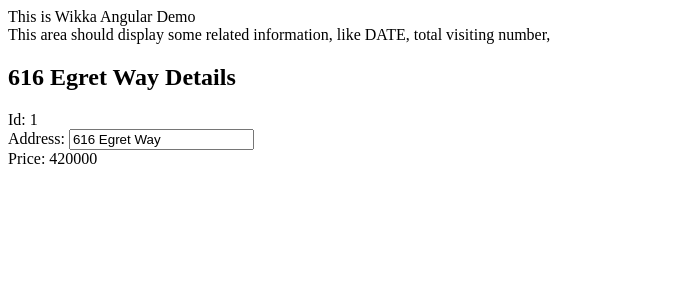
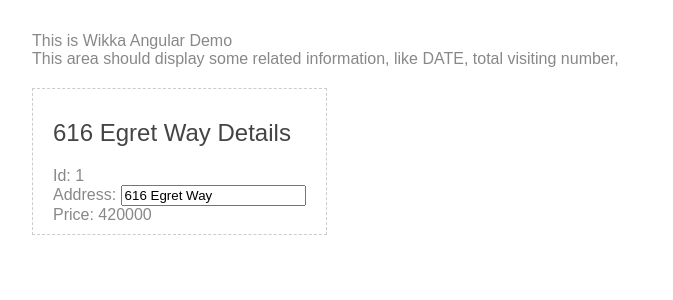
Before and after one commit to wikka9088/Angular-demo-wikka, an Angular app in the folder angular-demo-wikka/: page / in a window 1280 px wide. Shown: the top 300 px of the page, without its empty margins (0-673 px from the left). Built offline with nearby package versions, Linux system fonts and the light colour scheme.

Commit message:
css update

```diff
--- a/angular-demo-wikka/src/app/houses/houses.component.css
+++ b/angular-demo-wikka/src/app/houses/houses.component.css
@@ -0,0 +1,6 @@
+.house-item {
+    border: 1px #cccccc dashed;
+    margin: 20px auto;
+    padding: 10px 20px;
+    display: inline-block;
+}
--- a/angular-demo-wikka/src/app/houses/houses.component.html
+++ b/angular-demo-wikka/src/app/houses/houses.component.html
@@ -1,3 +1,4 @@
+<div class="house-item">
     <h2>{{ house.address }} Details</h2>
     <div><span>Id: </span>{{house.id}}</div>
     <div>
@@ -7,3 +8,4 @@
         </label>
     </div>
     <div><span>Price: </span>{{house.price}}</div>
+</div>
--- a/angular-demo-wikka/src/styles.css
+++ b/angular-demo-wikka/src/styles.css
@@ -1 +1,72 @@
-/* You can add global styles to this file, and also import other style files */
+/* Master Styles */
+h1 {
+    color: #369;
+    font-family: Arial, Helvetica, sans-serif;
+    font-size: 250%;
+}
+h2, h3 {
+    color: #444;
+    font-family: Arial, Helvetica, sans-serif;
+    font-weight: lighter;
+}
+body {
+    margin: 2em;
+}
+body, input[text], button {
+    color: #888;
+    font-family: Cambria, Georgia;
+}
+a {
+    cursor: pointer;
+    cursor: hand;
+}
+button {
+    font-family: Arial;
+    background-color: #eee;
+    border: none;
+    padding: 5px 10px;
+    border-radius: 4px;
+    cursor: pointer;
+    cursor: hand;
+}
+button:hover {
+    background-color: #cfd8dc;
+}
+button:disabled {
+    background-color: #eee;
+    color: #aaa;
+    cursor: auto;
+}
+
+/* Navigation link styles */
+nav a {
+    padding: 5px 10px;
+    text-decoration: none;
+    margin-right: 10px;
+    margin-top: 10px;
+    display: inline-block;
+    background-color: #eee;
+    border-radius: 4px;
+}
+nav a:visited, a:link {
+    color: #607D8B;
+}
+nav a:hover {
+    color: #039be5;
+    background-color: #CFD8DC;
+}
+nav a.active {
+    color: #039be5;
+}
+
+/* everywhere else */
+* {
+    font-family: Arial, Helvetica, sans-serif;
+}
+
+
+/*
+Copyright 2017-2018 Google Inc. All Rights Reserved.
+Use of this source code is governed by an MIT-style license that
+can be found in the LICENSE file at http://angular.io/license
+*/
```
Lines whose indentation alone changed are shown as unchanged.
